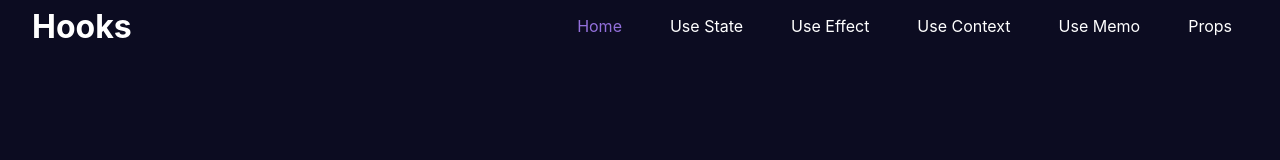
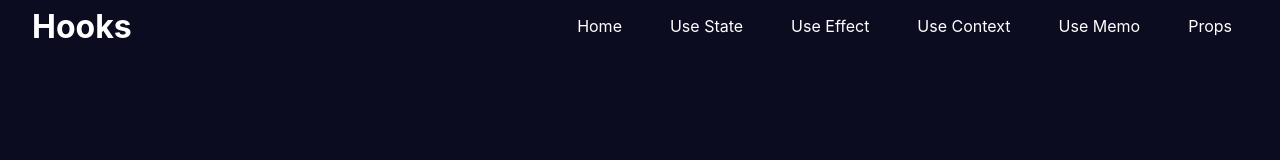
Before and after one commit to dsrathore1/hooks, a React (Create React App) app: page / in a window 1280 px wide. Shown: the top 160 px of the page. Built offline with nearby package versions, Linux system fonts and the light colour scheme.

Commit message:
added link

```diff
--- a/src/Home/Nav.jsx
+++ b/src/Home/Nav.jsx
@@ -9,7 +9,7 @@ const Nav = () => {
             </div>
             <div className="navRightColumn">
                 <ol className="navLinks">
-                    <li><NavLink className="link link1" to="/"
+                    <li><NavLink className="link link1" to="/dsrathore1.github.io"
                                  style={({isActive}) => ({color: isActive ? "mediumPurple" : "white"})}> Home < /NavLink>
                     </li>
                     <li><NavLink className="link link2" to="/useState"
```
